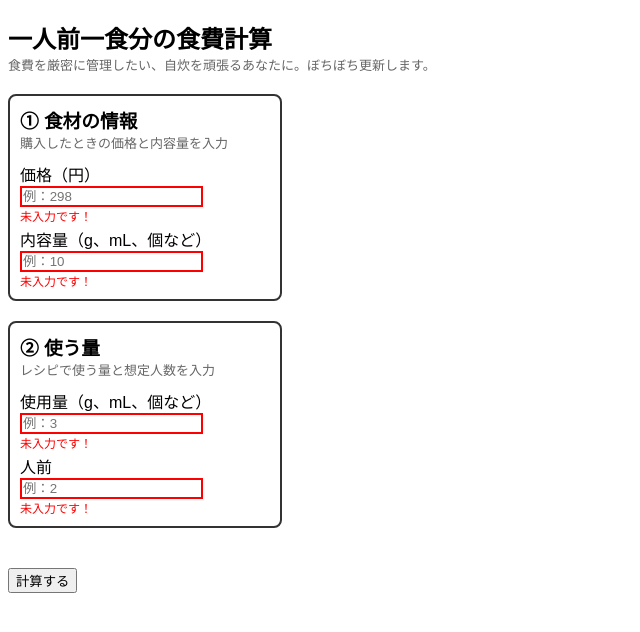
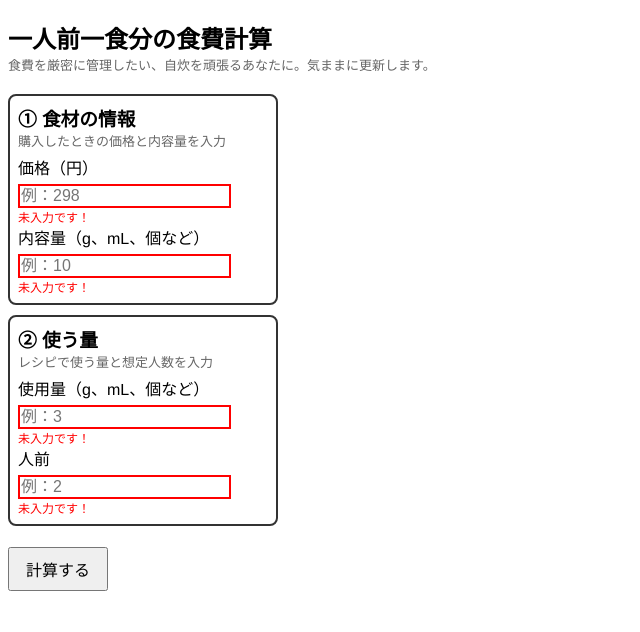
Before and after one commit to 86UG/food-cost-calculator_web, a plain HTML site: page index.html in a window 1280 px wide. Both pictures are taken after a click on the button "計算する". Shown: the whole page, without its empty margins (0-640 px from the left). Drawn offline with Linux system fonts and the light colour scheme.

Commit message:
Add files via upload

```diff
--- a/index.html
+++ b/index.html
@@ -5,45 +5,51 @@
   <title>一食あたりの食費を計算｜食費管理ツール</title>
   <style>
     p {
-      margin-top: 3px;
-      margin-bottom: 0px;
+      margin: 0px 0px 0px 0px;
     }
 
     body {
-      font-family: sans-serif;
+      font-family: "Helvetica Neue",
+        Arial,
+        "Hiragino Kaku Gothic ProN",
+        "Hiragino Sans",
+        "Noto Sans JP",
+        sans-serif;
     }
 
     input {
       padding: 1px;
-      margin-bottom: 0px;
+      font-size: 16px;
+      margin: 0px 0px 0px 0px;
     }
 
-    .Page_title {/*タイトル*/
-      margin-bottom: 20px;
+    .TITLE_AREA {/*タイトル*/
+      margin: 20px 0px 20px 0px;
     }
 
-    .Page_title h2 {/*タイトル*/
-      margin-bottom: 0px;
+    .TITLE_AREA h2 {/*タイトル*/
+      margin: 0px 0px 0px 0px;
     }
 
-    .box {
+    .BOX {
       border: 2px solid #333;
-      padding: 10px;
-      margin-bottom: 20px;
+      padding: 8px;
+      margin-bottom: 10px;
       border-radius: 8px;
       width: 250px;
     }
 
-    .box h3 {/*① 食材の情報, ② 使った量, 結果*/
-      margin-top: 0px;
-      margin-bottom: 0px;
+    .BOX h3 {/*① 食材の情報, ② 使った量, 結果*/
+      margin: 0px 0px 0px 0px;
+    }
+    .BOX p {/*① 食材の情報, ② 使った量, 結果*/
+      margin: 0px 0px 5px 0px;
     }
 
     .desc {
       font-size: 13px;
       color: #666;
-      margin-bottom: 10px;
-      margin-top: 0px;
+      margin: 0px 0px 8px 0px;
     }
 
     .error {
@@ -52,7 +58,7 @@
       min-height: 16px;
     }
 
-    .result-area {
+    .RESULT_AREA {
       display: flex;
       align-items: center;
       gap: 15px;  /* ボタンと結果の間の余白 */
@@ -64,42 +70,48 @@
       display: flex;
       align-items: center;
     }
+
+    #button_calc {/*計算ボタン*/
+      padding: 8px 16px;
+      font-size: 16px;
+      cursor: pointer;
+    }
   </style>
 </head>
 <body>
 
-<div class="Page_title">
+<div class="TITLE_AREA">
   <h2>一人前一食分の食費計算</h2>
-  <p class="desc">食費を厳密に管理したい、自炊を頑張るあなたに。ぼちぼち更新します。</p>
+  <p class="desc">食費を厳密に管理したい、自炊を頑張るあなたに。気ままに更新します。</p>
 </div>
 
-<div class="box">
+<div class="BOX">
   <h3>① 食材の情報</h3>
   <p class="desc">購入したときの価格と内容量を入力</p>
 
   <p>価格（円）</p>
-  <input type="number" id="price" placeholder="例：298">
+  <input type="text" id="price" placeholder="例：298">
   <div id="priceError" class="error"></div>
 
   <p>内容量（g、mL、個など）</p>
-  <input type="number" id="total" placeholder="例：10">
+  <input type="text" id="total" placeholder="例：10">
   <div id="totalError" class="error"></div>
 </div>
 
-<div class="box">
+<div class="BOX">
   <h3>② 使う量</h3>
   <p class="desc">レシピで使う量と想定人数を入力</p>
 
   <p>使用量（g、mL、個など）</p>
-  <input type="number" id="used" placeholder="例：3">
+  <input type="text" id="used" placeholder="例：3">
   <div id="usedError" class="error"></div>
 
   <p>人前</p>
-  <input type="number" id="people" placeholder="例：2">
+  <input type="text" id="people" placeholder="例：2">
   <div id="peopleError" class="error"></div>
 </div>
 
-<div class="result-area">
+<div class="RESULT_AREA">
   <button onclick="calc()" id="button_calc">計算する</button>
   <h3 id="result"></h3>
 </div>
@@ -110,13 +122,19 @@ const fields = ["price", "total", "used", "people"];
 // 各inputにイベント追加（フォーカス外れた時）
 fields.forEach(id => {
   const el = document.getElementById(id);
-  el.addEventListener("blur", () => validateField(id));
+  el.addEventListener("blur", () => {
+    validateField(id);
+    formatNumber(id);
+  });
 });
 
+//入力形式が適切か判定する
+//未入力or数値じゃないor1未満
 function validateField(id) {
   const el = document.getElementById(id);
   const errorEl = document.getElementById(id + "Error");
-  const value = el.value;
+  const raw = el.value;
+  const value = normalizeNumber(raw);
 
   el.style.border = "";
   errorEl.innerText = "";
@@ -128,18 +146,17 @@ function validateField(id) {
     return false;
   }
 
-  const num = Number(value);
-
-  // 数値じゃない or 1未満
-  if (isNaN(num) || num < 1) {
-    el.style.border = "2px solid red";
-    errorEl.innerText = "入力できるのは1以上の数です";
-    return false;
-  }
+// 数字チェック
+if (!/^[0-9]+$/.test(value) || value < 1) {
+  el.style.border = "2px solid red";
+  errorEl.innerText = "入力できるのは1以上の数です";
+  return false;
+}
 
   return true;
 }
 
+//1食あたりの費用を計算
 function calc() {
   let isValid = true;
 
@@ -156,15 +173,38 @@ function calc() {
     return;
   }
 
-  const price = Number(document.getElementById("price").value);
-  const total = Number(document.getElementById("total").value);
-  const used = Number(document.getElementById("used").value);
-  const people = Number(document.getElementById("people").value);
+  const price = Number(document.getElementById("price").value.replace(/,/g, ""));
+  const total = Number(document.getElementById("total").value.replace(/,/g, ""));
+  const used = Number(document.getElementById("used").value.replace(/,/g, ""));
+  const people = Number(document.getElementById("people").value.replace(/,/g, ""));
 
   const cost = (price / total) * used / people;
 
   document.getElementById("result").innerText =
-    "一人前：" + cost.toFixed(1) + "円";
+    "一人前：" + Number(cost.toFixed(1)).toLocaleString() + "円";
+}
+
+//入力欄をコンマ区切りにする
+function formatNumber(id) {
+  const el = document.getElementById(id);
+  let value = normalizeNumber(el.value);
+
+  if (!value || isNaN(value)) return;
+
+  el.value = Number(value).toLocaleString();
+}
+
+//入力成型
+function normalizeNumber(value) {
+  // 全角→半角
+  value = value.replace(/[０-９]/g, s =>
+    String.fromCharCode(s.charCodeAt(0) - 65248)
+  );
+
+  // カンマ削除
+  value = value.replace(/,/g, "");
+
+  return value;
 }
 </script>
 
```
